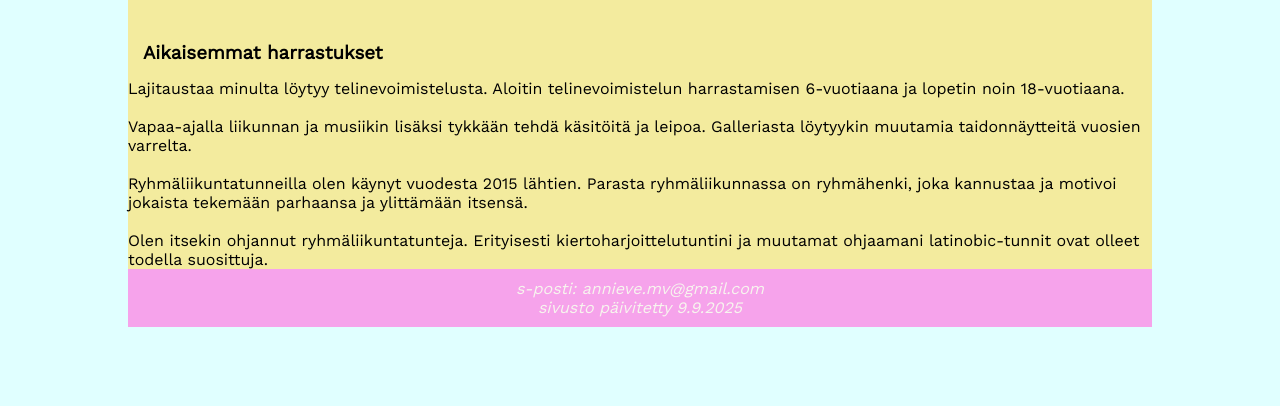
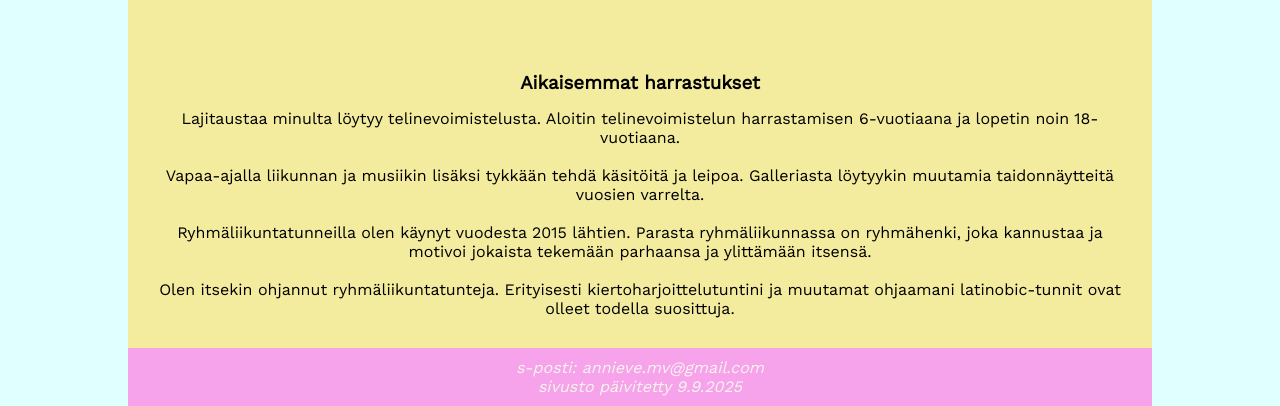
Before and after one commit to anniieve/og_portfolio, a plain HTML site: page harrastukset.html in a window 1280 px wide. Shown: the part 2080-2486 px from the top of the page. Before the commit the page ends 2407 px from the top, so only its background shows below. Drawn offline with nearby package versions, Linux system fonts and the light colour scheme.

Commit message:
aiemmat harrastukset text-align center

```diff
--- a/harrastukset.html
+++ b/harrastukset.html
@@ -170,7 +170,7 @@
                 </div>
             </div> <!-- Käsityöt End -->
 
-            <div>
+            <div id="aiemmat">
             <h3>Aikaisemmat harrastukset</h3> <!-- Aikaisemmat harrastukset -->
                 <div>
                     <p>Lajitaustaa minulta löytyy telinevoimistelusta. Aloitin telinevoimistelun harrastamisen
--- a/styles/layout.css
+++ b/styles/layout.css
@@ -431,6 +431,12 @@ h4 {
   scroll-margin-top: 20px;
 }
 
+#aiemmat {
+  padding: 30px;
+  text-align: center;
+  scroll-margin-top: 20px;
+}
+
 .koko {
   width: 190px;
   height: auto;
```
